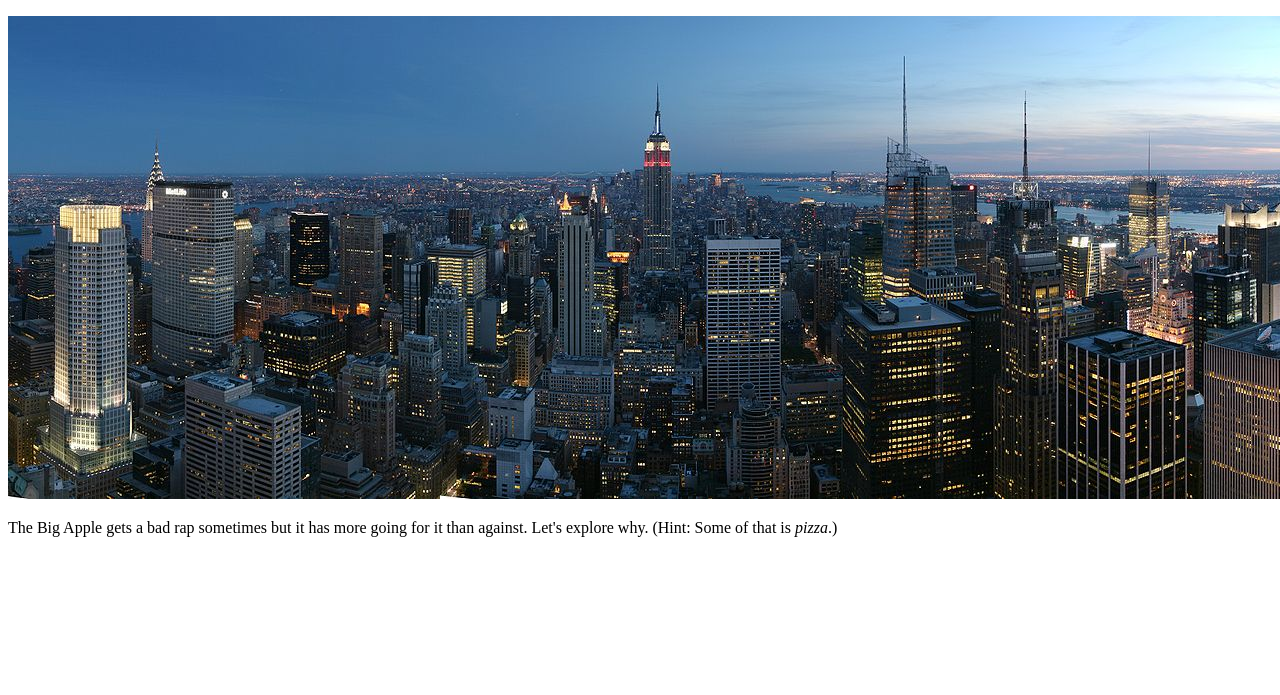
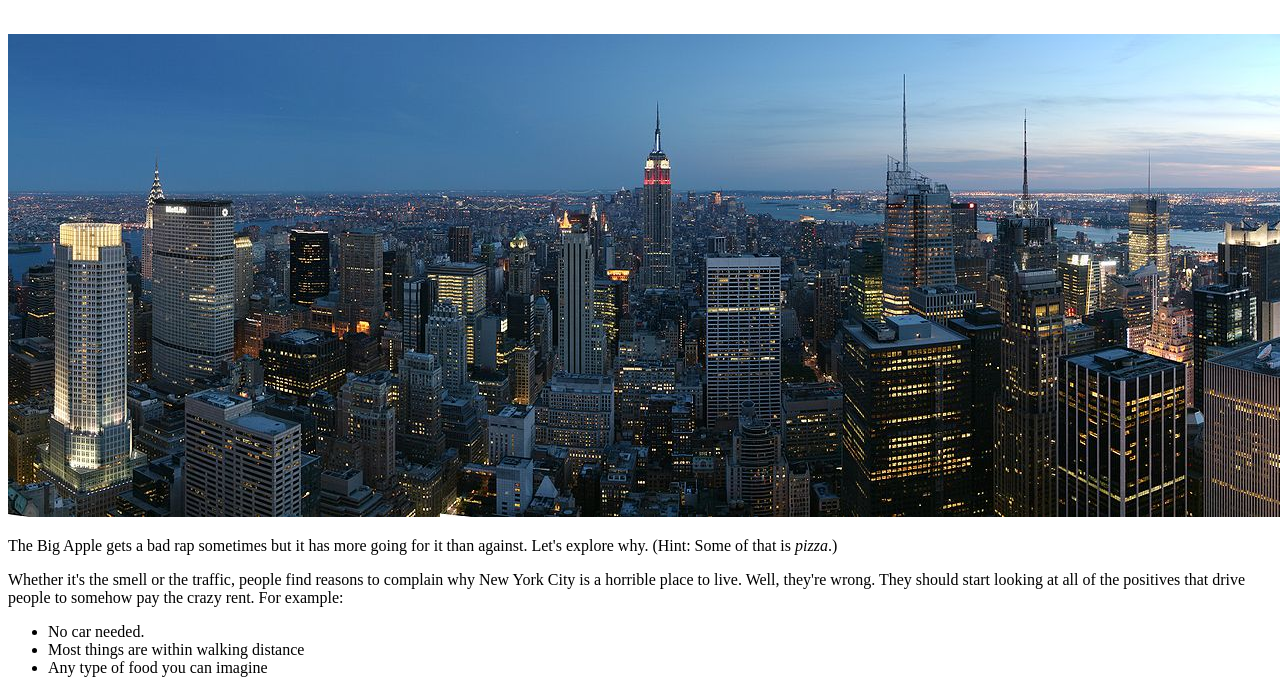
Before and after one commit to Alex-E-Camacho/Alex-E-Camacho.github.io, a plain HTML site: page index.html in a window 1280 px wide. Shown: the part 105-800 px from the top of the page. Drawn offline with Linux system fonts and the light colour scheme.

Commit message:
Add to intro

```diff
--- a/index.html
+++ b/index.html
@@ -5,10 +5,20 @@
 </head>
 <body>
 <h1>Why New York City Rocks</h1>
-<h3>A small dedication to my favorite city.</h3>
+<h3>A small dedication to my favorite city.</h3><br>
 
 <img src="images/nyc.jpg" alt="New York City buildings">
 
-<p>The Big Apple gets a bad rap sometimes but it has more going for it than against. Let's explore why. (Hint: Some of that is <em>pizza</em>.)
+<p>The Big Apple gets a bad rap sometimes but it has more going for it than against. Let's explore why. (Hint: Some of that is <em>pizza</em>.)</p>
+
+<p>Whether it's the smell or the traffic, people find reasons to complain why New York City is a horrible place to live. Well, they're wrong. They should start looking at all of the positives that drive people to somehow pay the crazy rent. For example:</p>
+
+	<ul>
+		<li>No car needed.</li>
+		<li>Most things are within walking distance</li>
+		<li>Any type of food you can imagine</li>
+	</ul>
+
+
 </body>
 </html>
```
